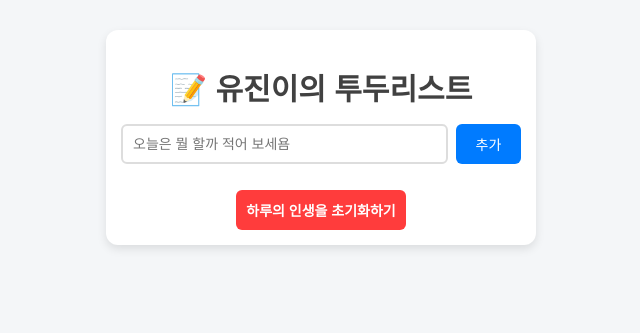
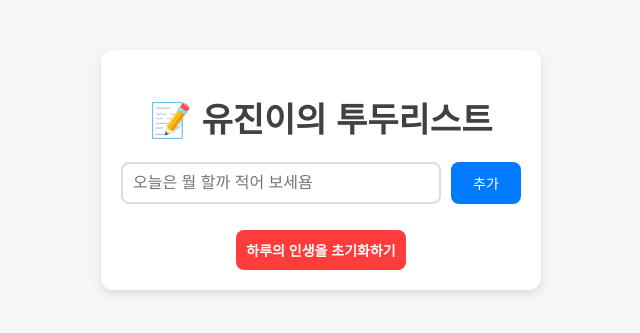
Before and after one commit to logan980102/PostgreSQL-todo, a Flask app: page / in a window 1280 px wide. Shown: the top 333 px of the page, without its empty margins (319-959 px from the left). Run offline with Flask 3, Linux system fonts and the light colour scheme; data that the repository does not hold is empty; some libraries are stand-ins or nearby versions.

Commit message:
css수정

```diff
--- a/static/styles.css
+++ b/static/styles.css
@@ -11,9 +11,9 @@ body {
 .container {
   width: 90%;
   max-width: 400px;
-  margin: 30px auto; /* 간격 조정 */
+  margin: 50px auto;
   background: white;
-  padding: 15px; /* 패딩 줄이기 */
+  padding: 20px;
   border-radius: 12px;
   box-shadow: 0 4px 10px rgba(0, 0, 0, 0.1);
 }
@@ -21,31 +21,31 @@ body {
 /* 제목 스타일 - 더 크고 강조된 스타일 */
 h1 {
   color: #414141;
-  font-size: 30px; /* 제목 크기 감소 */
-  margin-bottom: 15px;
+  font-size: 34px; /* 제목 크기 증가 */
+  margin-bottom: 20px;
   font-weight: bold;
 }
 
 /* 입력 영역 */
 .input-area {
   display: flex;
-  gap: 8px;
+  gap: 10px;
   margin-bottom: 15px;
 }
 
 input {
   flex: 1;
-  padding: 10px; /* 패딩 줄이기 */
+  padding: 10px; /* 위아래 패딩 감소 */
   border: 2px solid #ddd;
-  border-radius: 6px;
-  font-size: 14px;
+  border-radius: 8px;
+  font-size: 16px;
 }
 
 /* 버튼 기본 스타일 */
 button {
   padding: 10px;
   border: none;
-  border-radius: 6px;
+  border-radius: 8px;
   color: white;
   font-size: 14px;
   cursor: pointer;
@@ -54,7 +54,7 @@ button {
 /* 추가 버튼 */
 #add-btn {
   background-color: #007bff;
-  width: 65px;
+  width: 70px;
 }
 
 #add-btn:hover {
```
Also changed, not shown: other parts of static/styles.css (+14 -12 lines).
